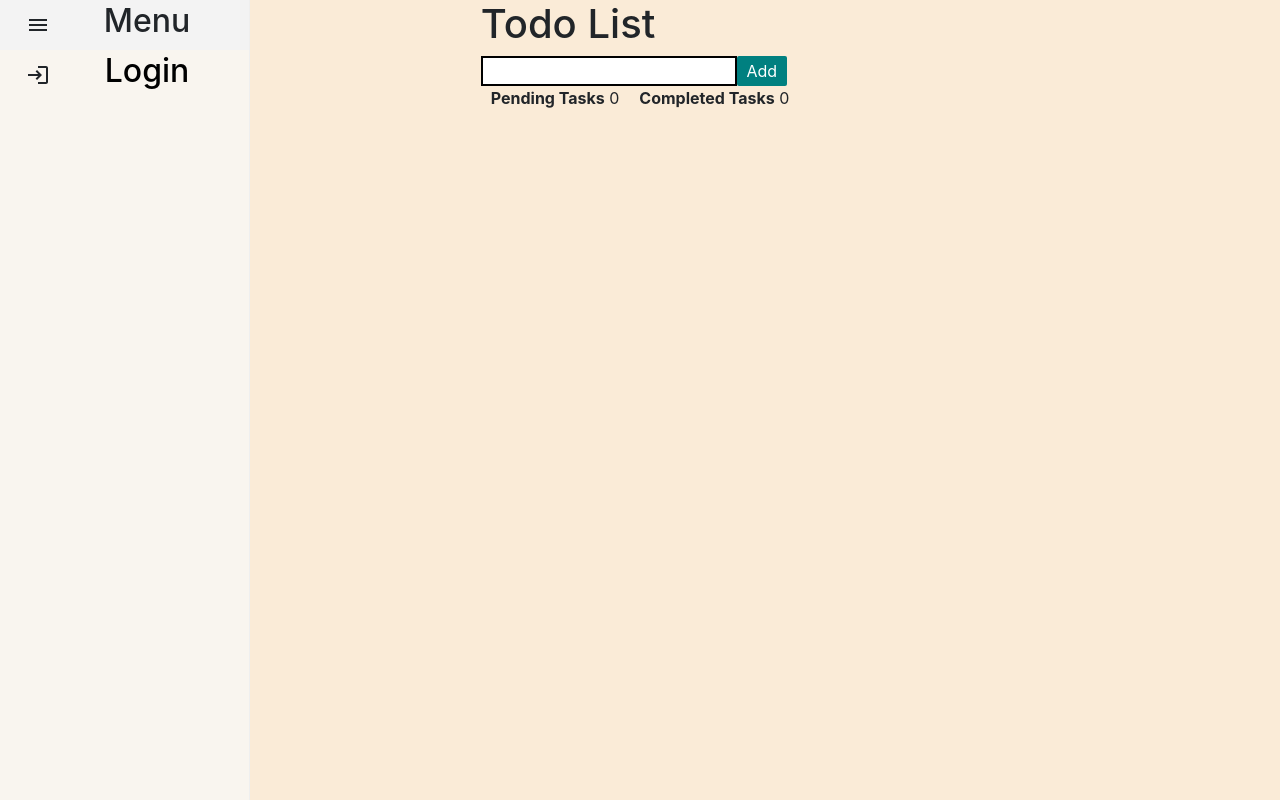
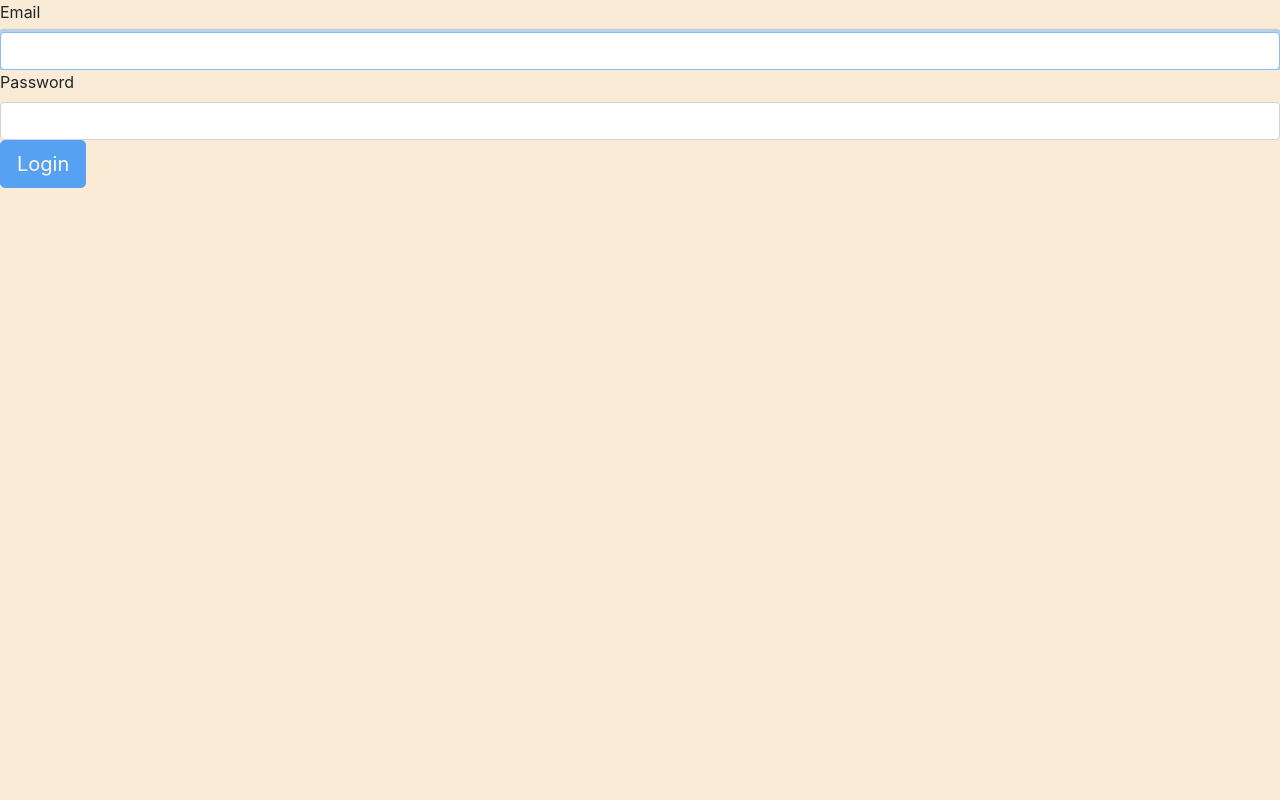
Before and after one commit to FTyumin/todo_project, a React (Create React App) app in the folder frontend/: page /login in a window 1280 px wide. Built offline with nearby package versions, Linux system fonts and the light colour scheme.

Commit message:
Trying to fix routing

```diff
--- a/frontend/src/index.css
+++ b/frontend/src/index.css
@@ -35,15 +35,3 @@ a {
 div{
   background-color: antiquewhite;
 }
-
-Container{
-  height:500px;
-}
-
-.link {
-  text-decoration: none;
-}
-
-h2{
-  text-decoration: none;
-}
--- a/frontend/src/index.js
+++ b/frontend/src/index.js
@@ -1,22 +1,20 @@
-import React from 'react';
-import ReactDOM from 'react-dom/client';
+import React from 'react'
+import ReactDOM from 'react-dom'
 import 'bootstrap/dist/css/bootstrap.css'
 import './index.css'
 import App from './App'
 import reportWebVitals from './reportWebVitals'
 import { ProSidebarProvider } from "react-pro-sidebar"
 import Login from './pages/login';
-import { BrowserRouter } from 'react-router-dom';
+import { BrowserRouter, Route, Routes } from 'react-router-dom';
 
 const root = ReactDOM.createRoot(document.getElementById('root'));
 root.render(
   <BrowserRouter>
-    <React.StrictMode>
-      <ProSidebarProvider>
-        <App />
-      </ProSidebarProvider>
-    </React.StrictMode>
-
+    <Routes>
+      <Route path="home" element={<App />}/>
+      <Route path="login" element={<Login />}/>
+    </Routes>
   </BrowserRouter>
 );
 
--- a/frontend/src/pages/sideBar.js
+++ b/frontend/src/pages/sideBar.js
@@ -27,7 +27,10 @@ export default function SideBar() {
             icon={<LoginOutlinedIcon/>}
             style={{ textAlign: "center" }}
           >
-            <Link to="/login" className="link">
+            <Link to="/login"
+            className="link"
+            style={{textDecoration:"none"}}
+            >
               <h2>
                 Login
               </h2>
```
